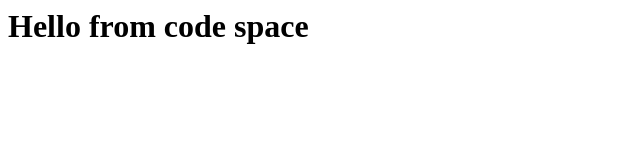
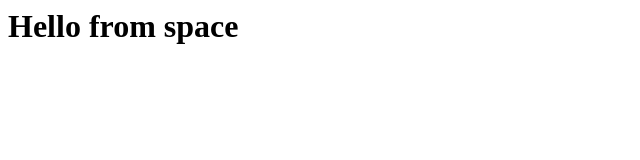
Before and after one commit to lekha-2002/skills-code-with-codespaces, a plain HTML site: page index.html in a window 1280 px wide. Shown: the whole page, without its empty margins (0-640 px from the left). Drawn offline with Linux system fonts and the light colour scheme.

Commit message:
Adding hello from the codespace!

```diff
--- a/index.html
+++ b/index.html
@@ -1,3 +1,3 @@
 <html>
-  <h1>Hello from code space</h1>
+  <h1>Hello from space</h1>
 </html>
```
